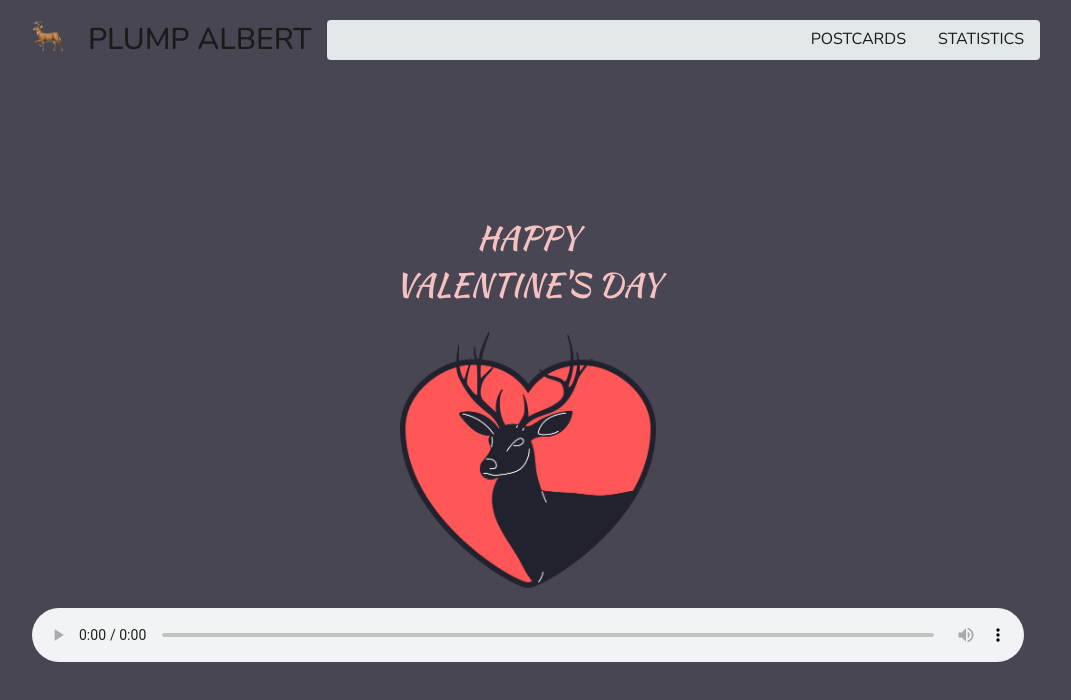
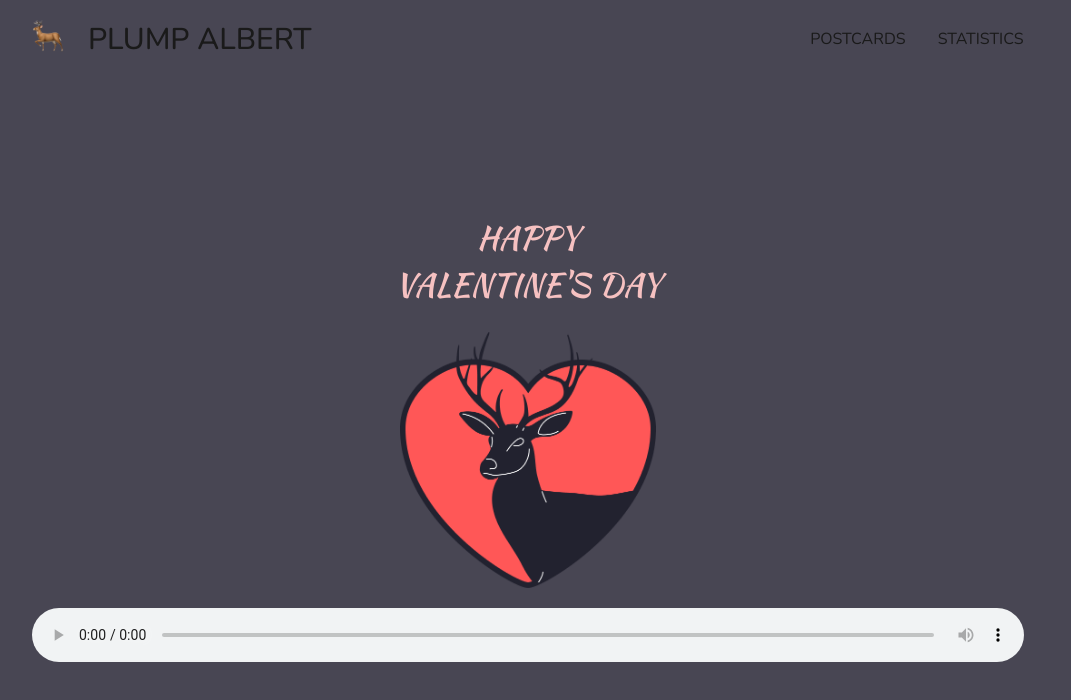
Before and after one commit to PlumpAlbert/portfolio, a Next.js app: page /postcard/valentine/2023 in a window 1280 px wide. Shown: the top 700 px of the page, without its empty margins (112-1183 px from the left). Built offline with nearby package versions, Linux system fonts and the light colour scheme; a web font is replaced by a local one.

Commit message:
updated look of header menu

```diff
--- a/components/Header.module.scss
+++ b/components/Header.module.scss
@@ -64,17 +64,18 @@
 		padding-block: 0.5rem;
 		transform: scaleY(1);
 		transform-origin: top right;
-		transition-property: transform, height;
+		transition-property: transform;
 		transition-duration: 250ms;
 		transition-timing-function: cubic-bezier(0.19, 1, 0.22, 1);
+		will-change: transform;
 		position: absolute;
 		z-index: 999;
-		bottom: calc(-100% - 3px);
+		top: calc(100% - 0.5rem - 3px);
 		left: 0;
 		right: 0;
 
 		.menu-item {
-			padding: 0.5rem 2rem;
+			padding: 1rem 2rem;
 			font-size: 1rem;
 			font-family: var(--font-heading);
 			text-align: center;
@@ -89,10 +90,14 @@
 					background: rgba($background-start-dark, 0.2);
 				}
 			}
+			@include for-desktop {
+				padding-block: 0.5rem;
+			}
 		}
 
 		&.hidden {
 			transform: scaleY(0);
+			background: transparent;
 		}
 	}
 
```
